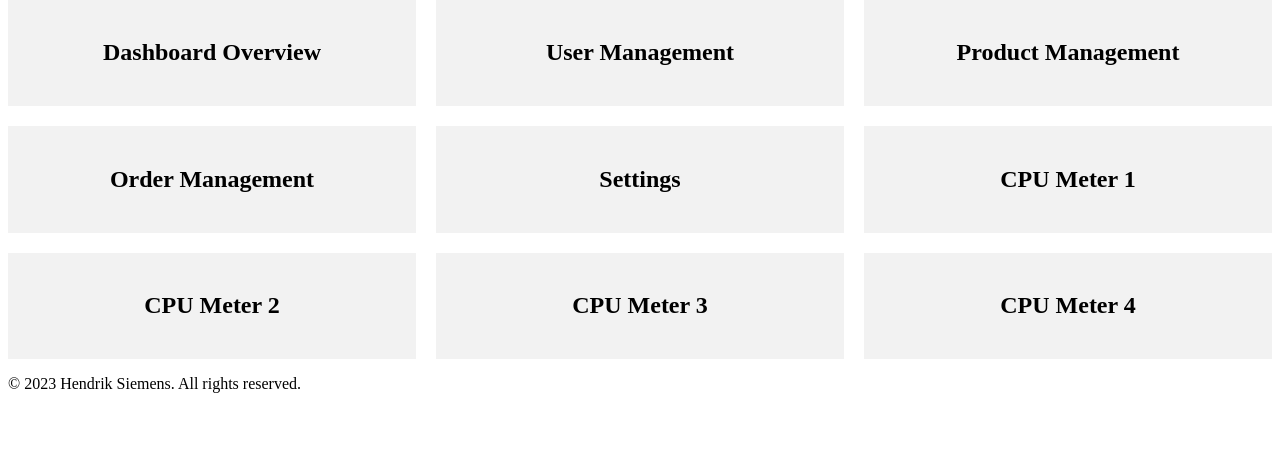
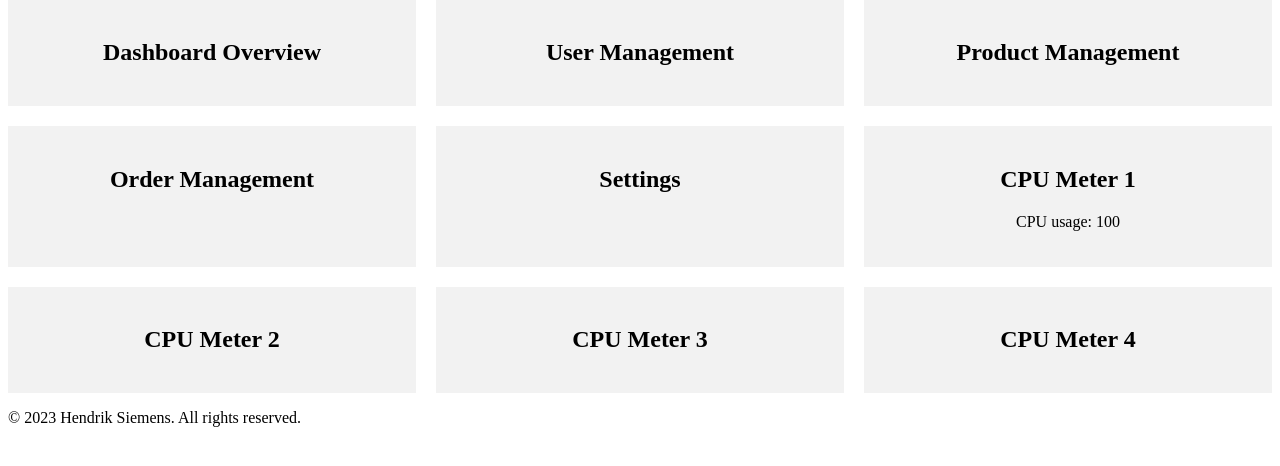
Before and after one commit to SiemensHalske/Trainex-aber-besser, a Flask app: template templates/admin.html in a window 1280 px wide. Shown: the part 187-653 px from the top of the page. Run offline with Flask 3, Linux system fonts and the light colour scheme; the template is opened without the code that fills it, so the values that code supplies are empty.

Commit message:
Add CPU usage functionality to admin page

```diff
--- a/blueprints/main.py
+++ b/blueprints/main.py
@@ -7,6 +7,7 @@ from jinja2 import TemplateNotFound
 from flask import session
 from functools import wraps
 from flask import request
+import psutil
 from models import *
 from extensions import db
 from flask_jwt_extended import JWTManager, jwt_required, get_jwt_identity
@@ -451,3 +452,12 @@ def log_error(user_id = 0, error_level: str = 'INFO', error_message: str = '') -
     error_log.message = error_message
     db.session.add(error_log)
     db.session.commit()
+
+
+# =============================================================
+# Functionality routes
+# =============================================================
+
+@main_bp.route('/cpu_usage')
+def cpu_usage():
+    return jsonify(cpu=psutil.cpu_percent())
--- a/templates/admin.html
+++ b/templates/admin.html
@@ -18,6 +18,17 @@
             text-align: center;
         }
     </style>
+    <script src="https://ajax.googleapis.com/ajax/libs/jquery/3.5.1/jquery.min.js"></script>
+    <script>
+    $(document).ready(function(){
+        setInterval(function(){
+            $.get("/cpu_usage", function(data){
+                // Update the CPU data in your HTML
+                $("#cpu_meter_1").text("CPU usage: " + data.cpu);
+            });
+        }, 1000); // Update the CPU data every second
+    });
+    </script>
 </head>
 <body>
     <header>
@@ -62,7 +73,7 @@
 
         <section class="grid-item">
             <h2>CPU Meter 1</h2>
-            <!-- Add your CPU meter 1 content here -->
+            <p id="cpu_meter_1">Loading...</p> <!-- Placeholder for CPU data -->
         </section>
 
         <section class="grid-item">
```
